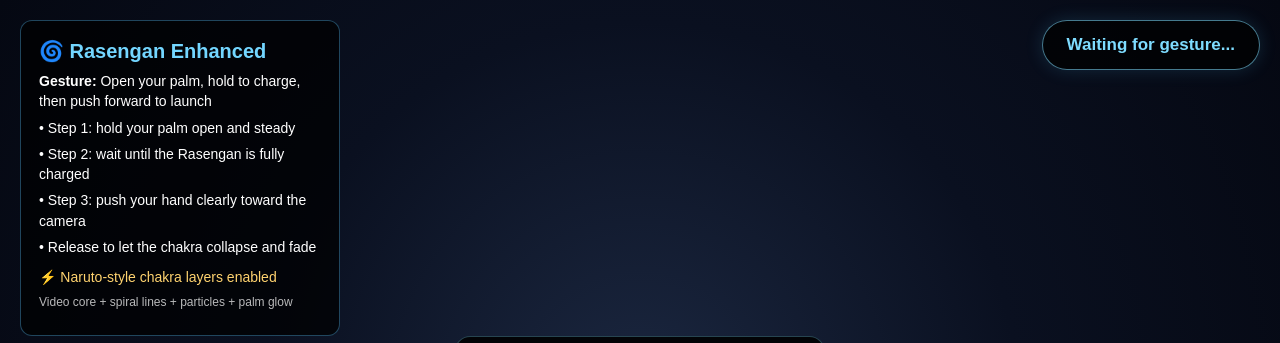
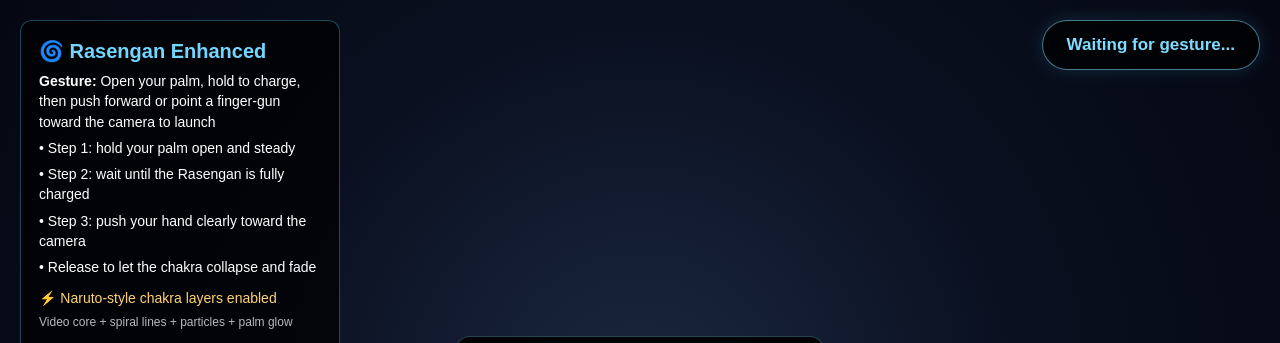
Before and after one commit to luolinjing888/naruto-rasengan-gesture-effects, a plain HTML site: page index.html in a window 1280 px wide. Shown: the top 343 px of the page. Drawn offline with Linux system fonts and the light colour scheme.

Commit message:
docs: rewrite README in English and update gesture description

```diff
--- a/index.html
+++ b/index.html
@@ -153,7 +153,7 @@
 
         <div id="info">
             <h2>🌀 Rasengan Enhanced</h2>
-            <p><strong>Gesture:</strong> Open your palm, hold to charge, then push forward to launch</p>
+            <p><strong>Gesture:</strong> Open your palm, hold to charge, then push forward or point a finger-gun toward the camera to launch</p>
             <p>• Step 1: hold your palm open and steady</p>
             <p>• Step 2: wait until the Rasengan is fully charged</p>
             <p>• Step 3: push your hand clearly toward the camera</p>
```
Also changed, not shown: 1 other file.
